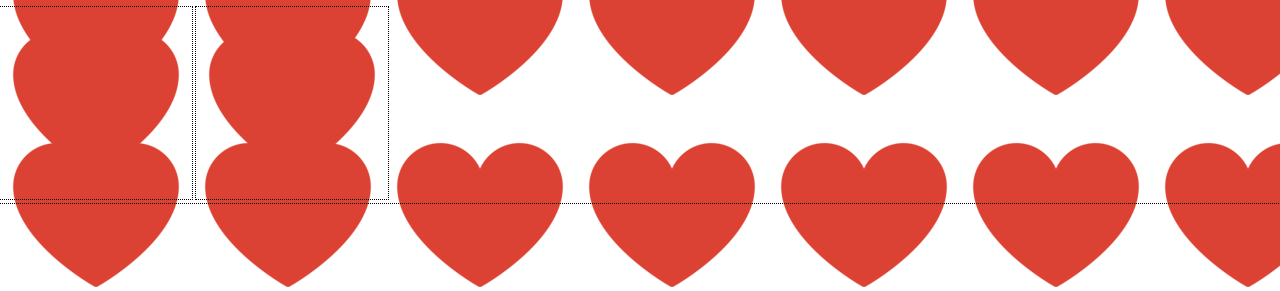
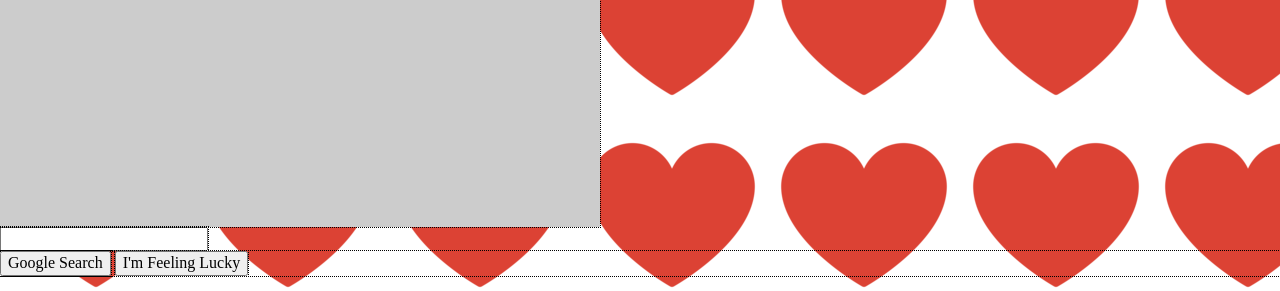
Before and after one commit to alexjohnnson/google-doodle, a plain HTML site: page index.html in a window 1280 px wide. Shown: the part 73-364 px from the top of the page. Drawn offline with nearby package versions, Linux system fonts and the light colour scheme.

Commit message:
Google Doodle Template

```diff
--- a/css/styles.css
+++ b/css/styles.css
@@ -12,3 +12,11 @@
 body {
   background: url(../img/heart.png);
 }
+
+
+/* Doodle Stage */
+#stage {
+  background: #ccc;
+  height: 300px;
+  width: 600px;
+}
--- a/index.html
+++ b/index.html
@@ -25,6 +25,24 @@
 </head>
 <body>
 
+    <!-- Container -->
+<main>
+
+        <!-- Doodle Stage -->
+        <div id="stage">
+
+            <!-- Elements -->
+
+        </div>
+
+        <input type="text" />
+        <div id="search">
+          <button>Google Search</button>
+          <button>I'm Feeling Lucky</button>
+        </div>
+
+    </main>
+
     <h1>Valentine's Google Doodle</h1>
 
 <img src="img/heart.png" alt="">
@@ -32,7 +50,7 @@
 
 
     <!-- JS Libraries -->
-
+    <script src="https://cdnjs.cloudflare.com/ajax/libs/jquery/3.1.1/jquery.min.js"></script>
     <!-- My Scripts -->
     <script src="js/scripts.js"></script>
 </body>
```
